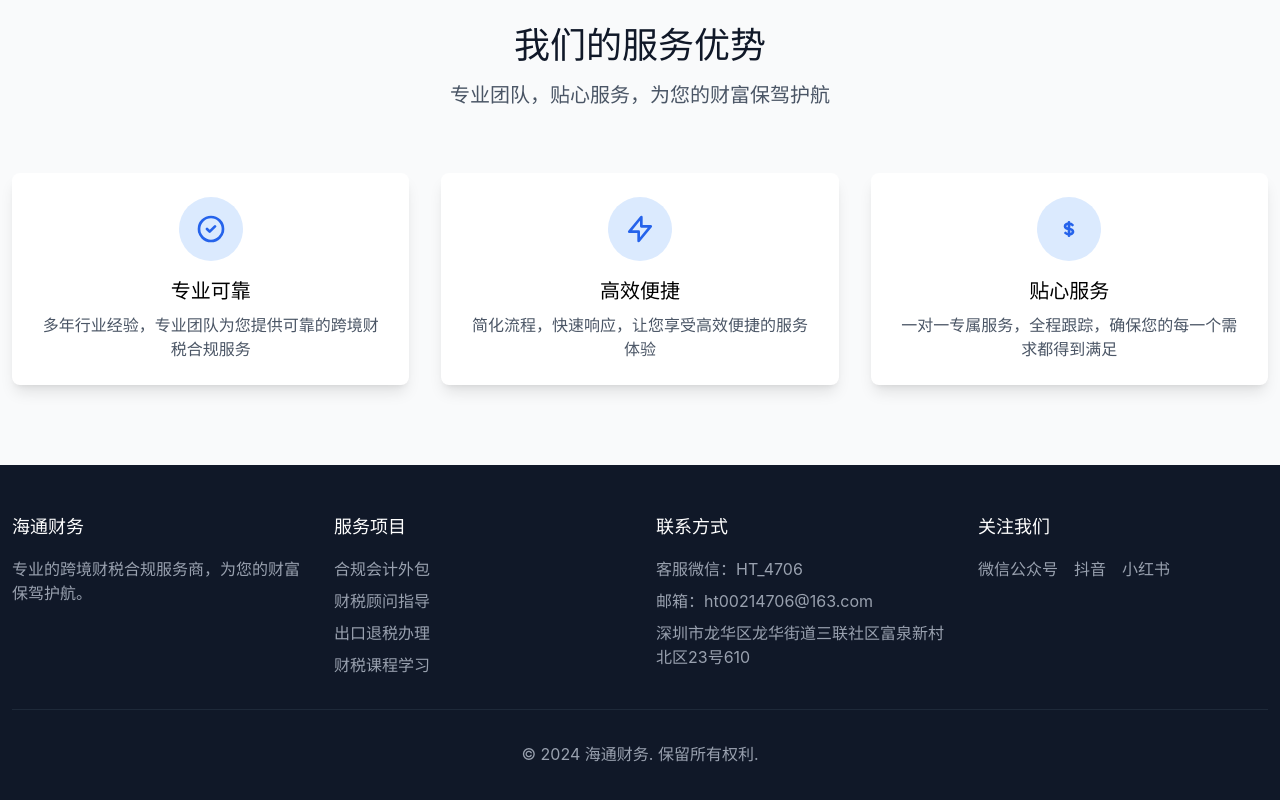
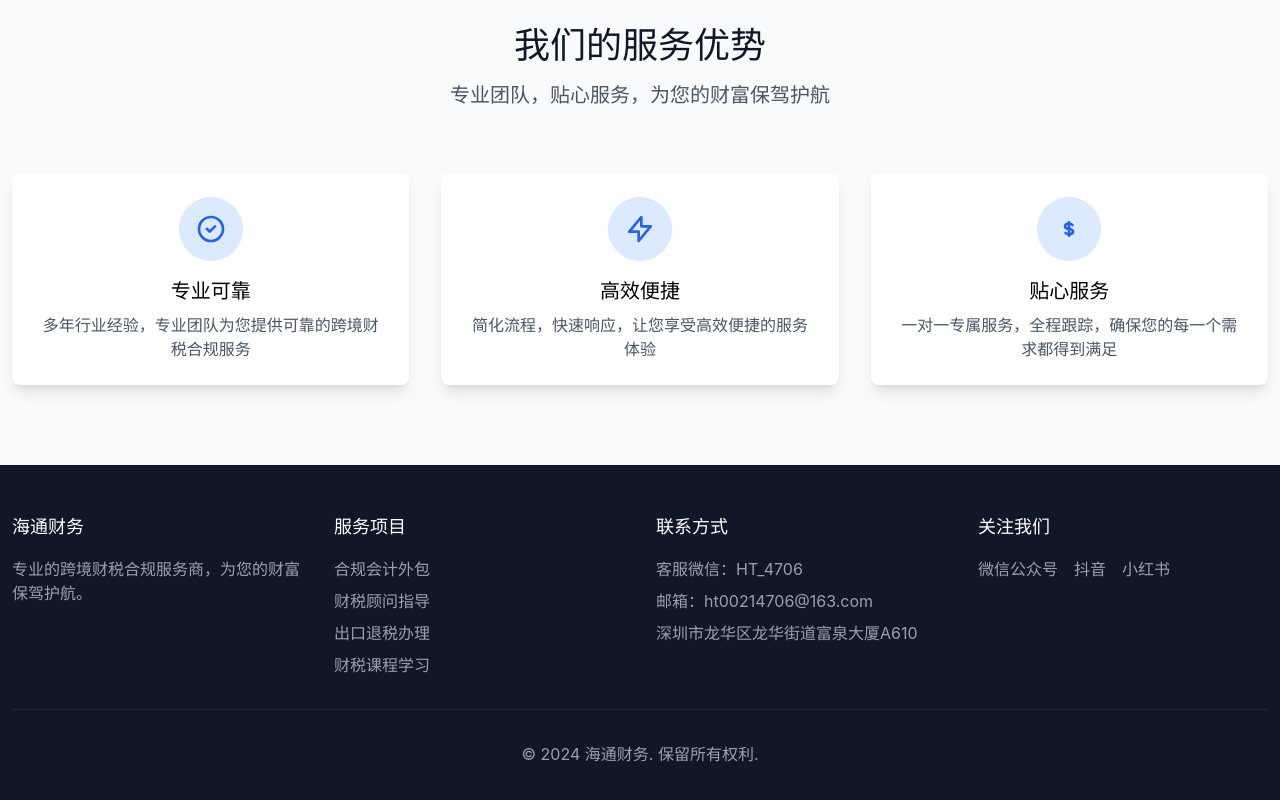
Before and after one commit to GavinLeung111/haitong-website, a React (Vite) app: page / in a window 1280 px wide. Shown: the part 2816-3616 px from the top of the page. Built offline with nearby package versions, Linux system fonts and the light colour scheme.

Commit message:
更新办公地址等页面内容

```diff
--- a/src/App.jsx
+++ b/src/App.jsx
@@ -1747,7 +1747,7 @@ function ContactPage() {
                 </svg>
                 <div>
                   <h3 className="font-semibold">办公地址</h3>
-                  <p className="text-gray-600">深圳市龙华区龙华街道三联社区富泉新村北区23号610</p>
+                  <p className="text-gray-600">深圳市龙华区龙华街道富泉大厦A610</p>
                 </div>
               </div>
 
@@ -1843,7 +1843,7 @@ function Footer() {
               <ul className="space-y-2 text-gray-400">
                 <li>客服微信：HT_4706</li>
                 <li>邮箱：ht00214706@163.com</li>
-                <li>深圳市龙华区龙华街道三联社区富泉新村北区23号610</li>
+                <li>深圳市龙华区龙华街道富泉大厦A610</li>
               </ul>
             </div>
 
```
